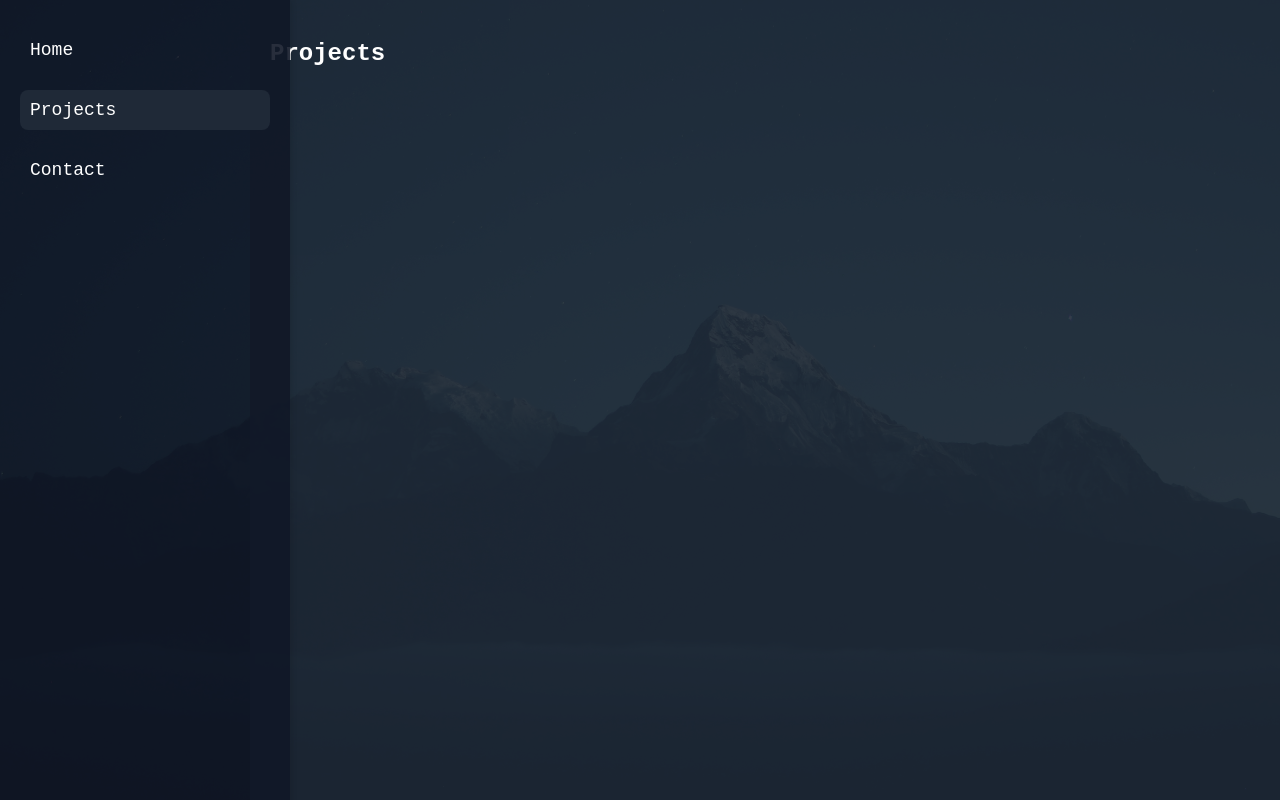
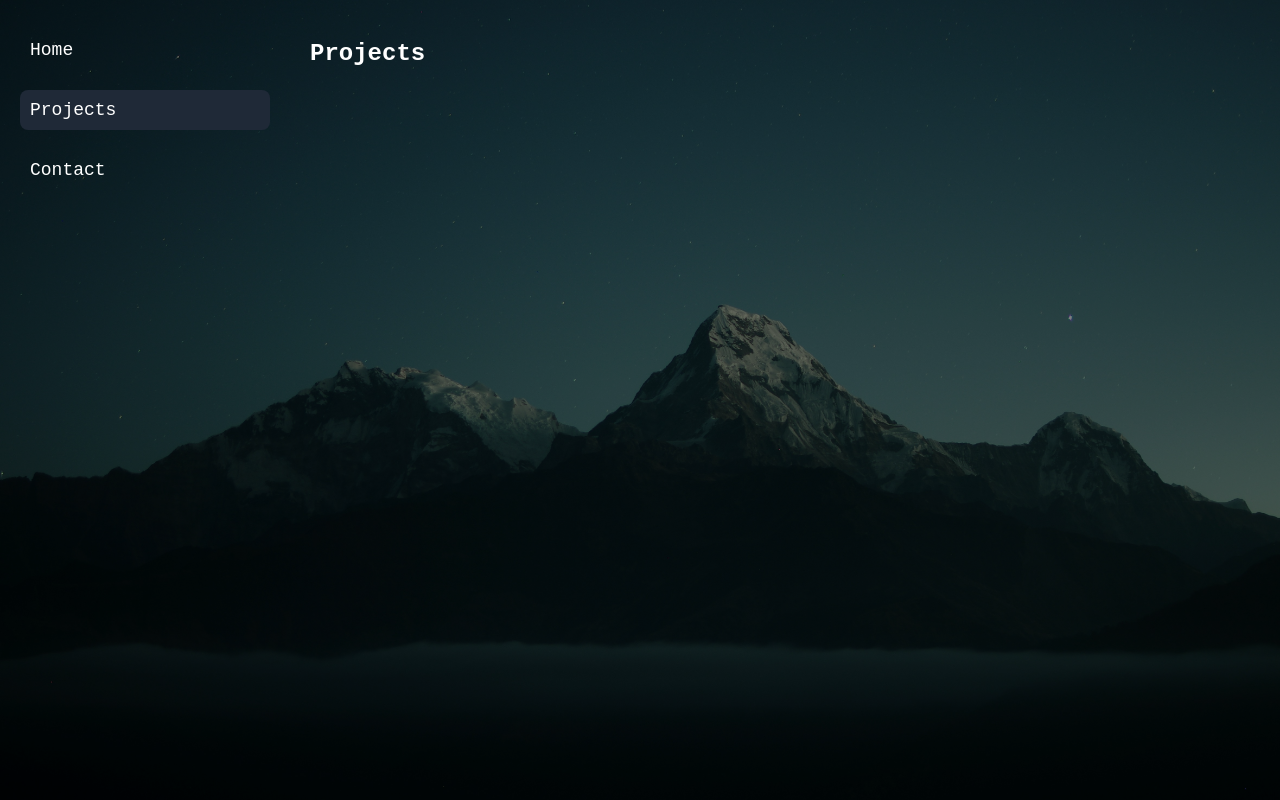
Before and after one commit to EducatedSuddenBucket/educatedsuddenbucket.is-a.dev, a plain HTML site: page projects.html in a window 1280 px wide. Drawn offline with Linux system fonts and the light colour scheme; no server answers.

Commit message:
Update projects.html

```diff
--- a/projects.html
+++ b/projects.html
@@ -9,7 +9,7 @@
             font-family: 'Courier New', Courier, monospace;
             margin: 0;
             padding: 0;
-            background-image: url('background.png');
+            background-image: url('background.png'); /* Added background image */
             background-size: cover;
             background-repeat: no-repeat;
             background-attachment: fixed;
@@ -25,17 +25,12 @@
         }
         .sidebar {
             width: 250px;
-            background-color: rgba(17, 24, 39, 0.9); /* Semi-transparent background */
             color: white;
             display: flex;
             flex-direction: column;
             padding: 20px;
-            box-shadow: 2px 0 5px rgba(0, 0, 0, 0.1);
+            background-color: rgba(0, 0, 0, 0.5); /* Semi-transparent background */
             flex-shrink: 0;
-            position: fixed;
-            height: 100%;
-            top: 0;
-            left: 0;
         }
         .sidebar a {
             color: white;
@@ -54,8 +49,7 @@
             flex-grow: 1;
             padding: 20px;
             overflow-y: auto;
-            margin-left: 250px; /* Offset for fixed sidebar */
-            background-color: rgba(31, 41, 55, 0.9); /* Semi-transparent background */
+            background-color: rgba(0, 0, 0, 0.5); /* Semi-transparent background */
         }
         .repo-item {
             margin-bottom: 15px;
@@ -67,7 +61,7 @@
             display: block;
             padding: 10px;
             border: 1px solid transparent;
-            border-radius: 8px; /* Add rounded corners */
+            border-radius: 8px; /* Rounded corners */
             transition: background-color 0.3s, border-color 0.3s;
         }
         .repo-link:hover {
```
